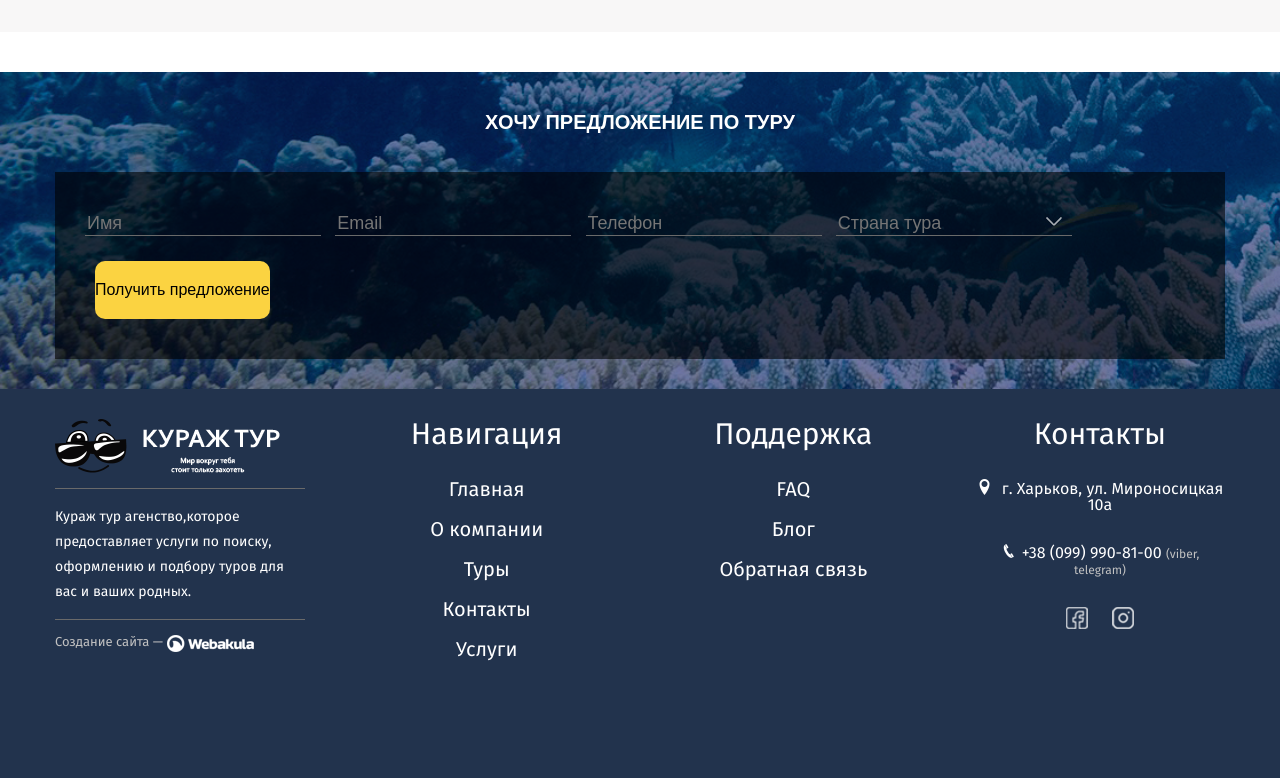
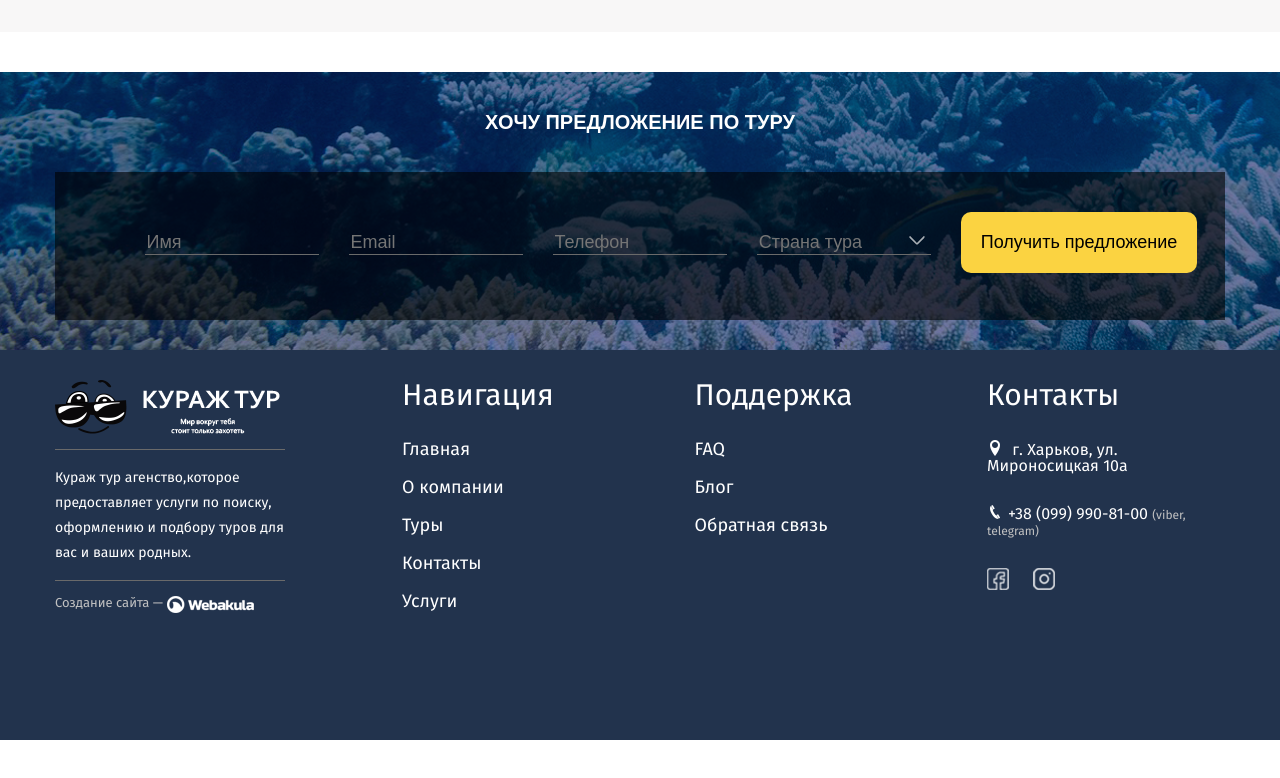
Before and after one commit to uakhponomarev/tourism, a website: page src/html/index.html in a window 1280 px wide. Shown: the part 1567-2345 px from the top of the page. After the commit the page ends 2307 px from the top, so only its background shows below. Drawn offline with nearby package versions, Linux system fonts and the light colour scheme; files whose address does not match are found by name.

Commit message:
+resp footer-top

```diff
--- a/src/styles/_footer_bottom.scss
+++ b/src/styles/_footer_bottom.scss
@@ -13,8 +13,10 @@
         flex-direction: row;
         flex-wrap: wrap;
     }
-    @include rsp-md{
+
+    @include rsp-lg {
         justify-content: space-between;
+        flex-wrap: nowrap;
     }
 }
 
@@ -33,7 +35,12 @@
         font-size: 14px;
         margin-bottom: 15px;
         padding-bottom: 15px;
+        text-align: justify;
         border-bottom: $secondary-border-height solid $primary-border-clr;
+
+        @include rsp-lg {
+            text-align: left;
+        }
     }
 
     .footer-bottom-describe-advertising {
@@ -47,7 +54,11 @@
     }
 
     @include rsp-md {
-        max-width: 250px;
+        max-width: 230px;
+    }
+
+    @include rsp-lg {
+        width: 30%;
     }
 }
 
@@ -65,7 +76,7 @@
     }
 
     [class*='menu'] {
-        font-size: 20px;
+        font-size: 18px;
 
         [class*='item'] {
             &::first-letter {
@@ -86,7 +97,12 @@
     }
 
     @include rsp-md {
-        max-width: 250px;
+        max-width: 238px;
+    }
+
+    @include rsp-lg {
+        text-align: left;
+        width: 15%;
     }
 }
 
@@ -117,4 +133,7 @@
             margin-left: 20px;
         }
     }
+    @include rsp-lg {
+        width: 35%;
+    }
 }
--- a/src/styles/_footer_top.scss
+++ b/src/styles/_footer_top.scss
@@ -1,6 +1,5 @@
 .footer-top {
     background-image: url('../img/bg_footer.jpg');
-    background-repeat: no-repeat;
     background-size: cover;
     padding-bottom: 30px;
 }
@@ -33,6 +32,10 @@
 .footer-top-form-menu {
     position: relative;
     z-index: 1;
+
+    @include rsp-md {
+        text-align: center;
+    }
 }
 
 .footer-top-form-item {
@@ -42,6 +45,12 @@
 
     &:last-child {
         margin-bottom: 0;
+        text-align: center;
+
+
+        @include rsp-lg {
+            // width: calc(35% - 10px);
+        }
     }
 
     &:focus-within {
@@ -56,24 +65,47 @@
         border: 0;
         border-bottom: 1px solid $primary-border-clr;
         background-color: transparent;
+
+        @include rsp-md {
+            font-size: 13px;
+        }
+        @include rsp-lg {
+            font-size: 18px;
+        }
     }
 
     [type="submit"] {
         background-color: $primary-btn-clr;
-        width: 100%;
-        padding: 20px 0;
+        padding: 20px;
         border-radius: $primary-border-radius;
         outline: 0;
         border: 0;
         font-size: 16px;
         cursor: pointer;
+
+        @include rsp-md {
+            font-size: 13px;
+        }
+
+        @include rsp-lg {
+            font-size: 18px;
+        }
     }
 
     @include rsp-md {
         display: inline-block;
+        width: calc(25% - 25px);
 
         &+li {
-            margin-left: 10px;
+            margin-left: 25px;
+        }
+    }
+    @include rsp-xl {
+
+        width: calc(18% - 25px);
+
+        &+li {
+            margin-left: 25px;
         }
     }
 }
```
Also changed, not shown: dist/css/main.css.
